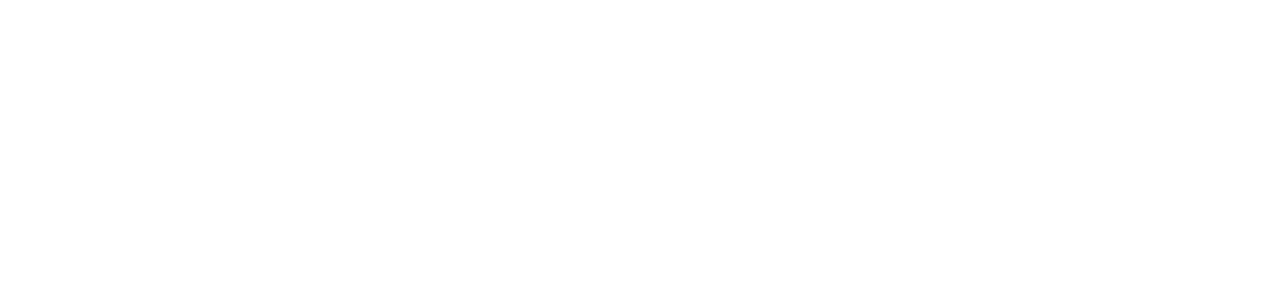
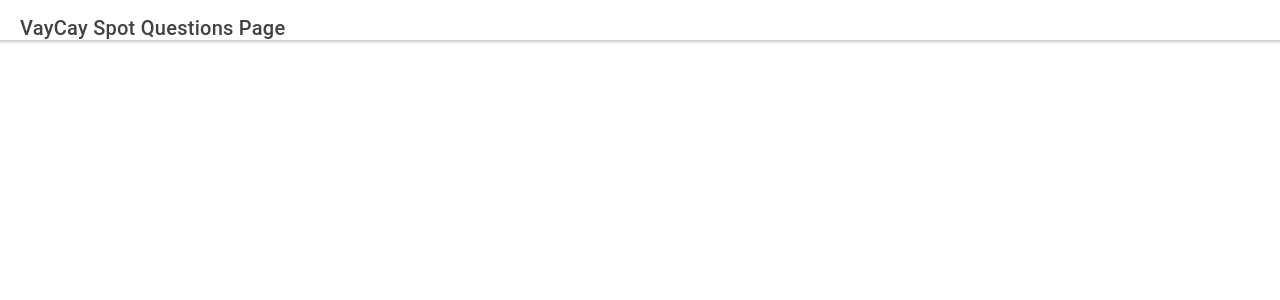
Before and after one commit to artichokecreativepdx/react-travel-app, a React (Create React App) app: page / in a window 1280 px wide. Shown: the top 300 px of the page. Built offline with nearby package versions, Linux system fonts and the light colour scheme.

Commit message:
commit on front-end-testing

```diff
--- a/src/App.js
+++ b/src/App.js
@@ -1,4 +1,6 @@
-import logo from './logo.svg';
+import { Redirect, Route } from 'react-router-dom';
+import { IonApp, IonHeader, IonPage, IonTitle, IonToolbar } from '@ionic/react';
+import { IonReactRouter } from '@ionic/react-router';
 import './App.scss';
 import '@ionic/react/css/core.css';
 /* Basic CSS for apps built with Ionic */
@@ -15,12 +17,15 @@
 import '@ionic/react/css/display.css';
 function App() {
   return (
-    <div className="App">
-      <header className="App-header">
-        <img src={logo} className="App-logo" alt="logo" />
-
-      </header>
-    </div>
+    <IonApp>
+      <IonPage>
+        <IonToolbar>
+          <IonHeader>
+            <IonTitle>VayCay Spot Questions Page</IonTitle>
+          </IonHeader>
+        </IonToolbar>
+      </IonPage>
+    </IonApp>
   );
 }
 
```
